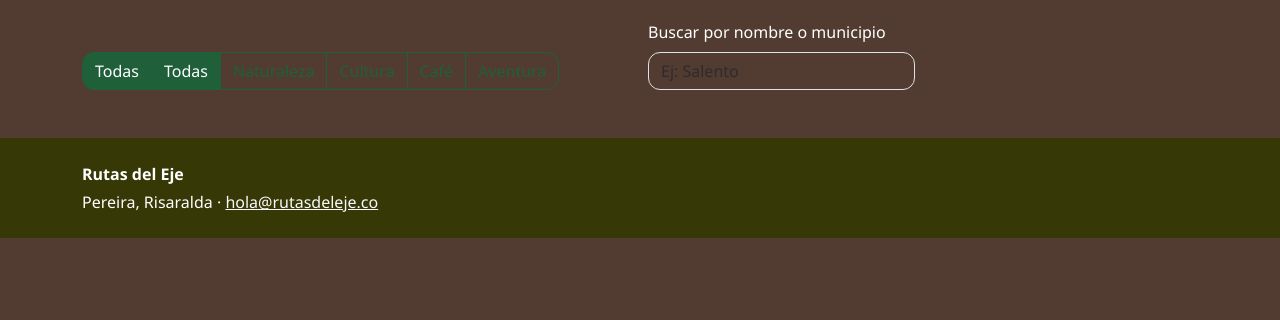
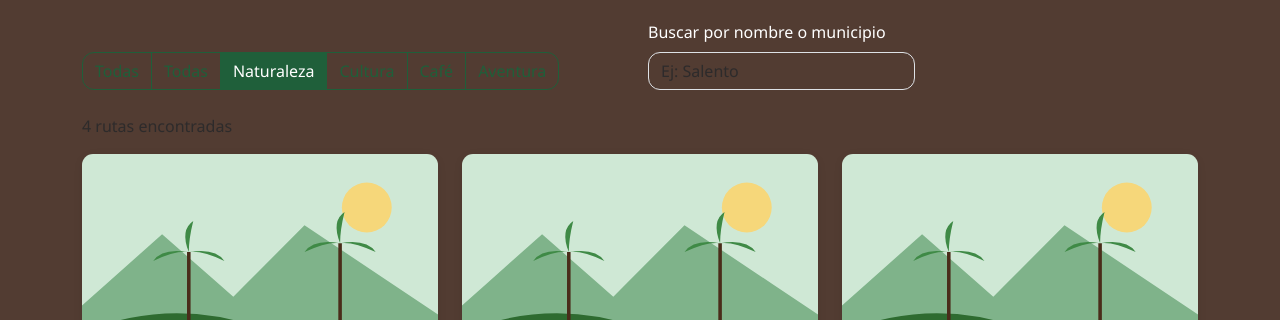
Before and after one commit to juank338/-rutas-eje-cafetero, a website: page index.html in a window 1280 px wide. Both pictures are taken after a click on the button "Naturaleza". Shown: the part 480-800 px from the top of the page. Drawn offline with nearby package versions, Linux system fonts and the light colour scheme.

Commit message:
feat navbar, filtros tarjetas de datos y eventos

```diff
--- a/index.html
+++ b/index.html
@@ -77,7 +77,7 @@
 
       <!-- TODO G4.4 - Agrega aria-live="polite" a este párrafo para que el lector
            de pantalla anuncie "N rutas encontradas" cada vez que cambie. -->
-      <p id="resultado" class="text-body-secondary"></p>
+      <p id="resultado" class="text-body-secondary" aria-live="polite"></p>
 
       <!-- ===== COMPONENTE 3: CARDS =====
            Esta es la TARJETA MODELO escrita a mano. Úsala como plantilla para crearCard() en js/app.js:
--- a/js/app.js
+++ b/js/app.js
@@ -71,7 +71,7 @@ function crearCard(ruta) {
    return `
     <div class="col">
       <article class="card h-100 ruta-card">
-        <img class="card-img-top" src="..." alt="">
+        <img class="card-img-top" src="${ruta.imagen}" alt="">
         <div class="card-body">
           <span class="badge badge-${ruta.tipo}">${ETIQUETAS_TIPO[ruta.tipo]}</span>
           <h3 class="card-title h5">${ruta.nombre}</h3>
@@ -84,6 +84,8 @@ function crearCard(ruta) {
     </div>`;
   // TODO: implementar
 }
+
+
 
 /* ============================================================
  * TODO G3.2 · pintarRutas(lista, contenedor, mensaje)
@@ -109,7 +111,10 @@ function crearCard(ruta) {
  *        mensaje.textContent = `${lista.length} rutas encontradas`
  * ============================================================ */
 function pintarRutas(lista, contenedor, mensaje) {
-  // TODO: implementar
+   contenedor.innerHTML = lista.map(crearCard).join('');
+  mensaje.textContent = lista.length === 0
+    ? 'No encontramos rutas con ese filtro. Prueba con otra búsqueda.'
+    : `${lista.length} rutas encontradas`;
 }
 
 /* ============================================================
@@ -131,7 +136,10 @@ function pintarRutas(lista, contenedor, mensaje) {
  *   - Si no -> solo las rutas cuyo ruta.tipo sea igual a tipo.
  * ============================================================ */
 function filtrarPorTipo(lista, tipo) {
-  // TODO: implementar
+  if (tipo === 'todos') {
+    return [...lista];
+  }
+  return lista.filter((ruta) => ruta.tipo === tipo);
 }
 
 /* ============================================================
@@ -150,7 +158,14 @@ function filtrarPorTipo(lista, tipo) {
  *   - Si no -> las rutas cuyo nombre O municipio (normalizados) incluyan el texto.
  * ============================================================ */
 function buscarPorTexto(lista, texto) {
-  // TODO: implementar
+  const buscado = normalizar(texto);
+  if (buscado === '') {
+    return [...lista];
+  }
+  return lista.filter((ruta) =>
+    normalizar(ruta.nombre).includes(buscado) ||
+    normalizar(ruta.municipio).includes(buscado)
+  );
 }
 
 /* ============================================================
@@ -208,6 +223,24 @@ function aplicarFiltros() {
 function iniciar() {
   const botones = document.querySelectorAll('[data-tipo]');
 
+   botones.forEach((boton) => {
+    boton.addEventListener('click', () => {
+      estado.tipo = boton.dataset.tipo;
+      botones.forEach((b) => {
+        b.classList.toggle('active', b === boton);
+        b.setAttribute('aria-pressed', String(b === boton));
+      });
+      aplicarFiltros();
+    });
+  });
+
+  document.querySelector('#buscador').addEventListener('input', (evento) => {
+    estado.texto = evento.target.value;
+    aplicarFiltros();
+  });
+
+  aplicarFiltros();
+
   // TODO G4.3 - paso 1: eventos 'click' de los botones
 
   // TODO G4.3 - paso 2: evento 'input' del buscador
```
